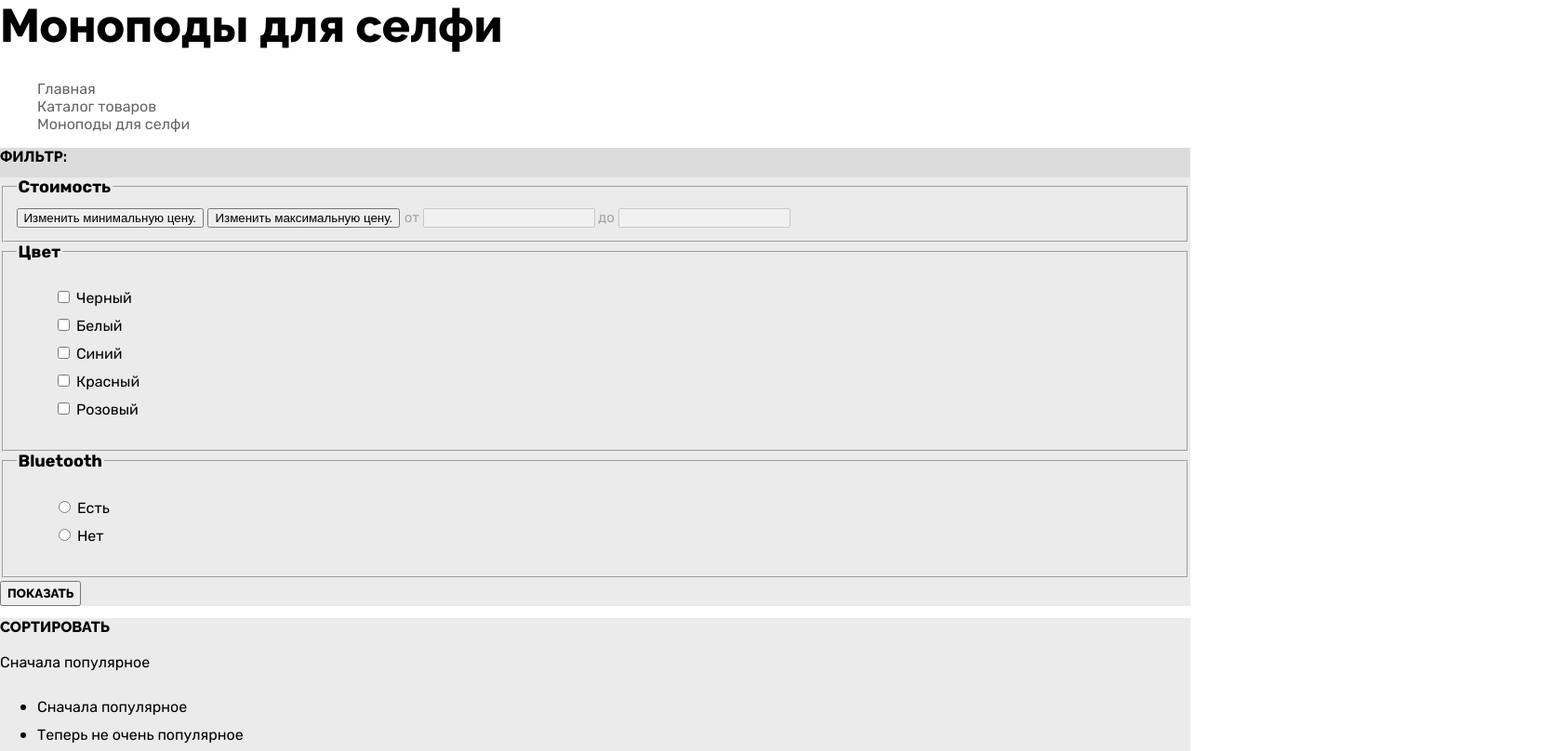
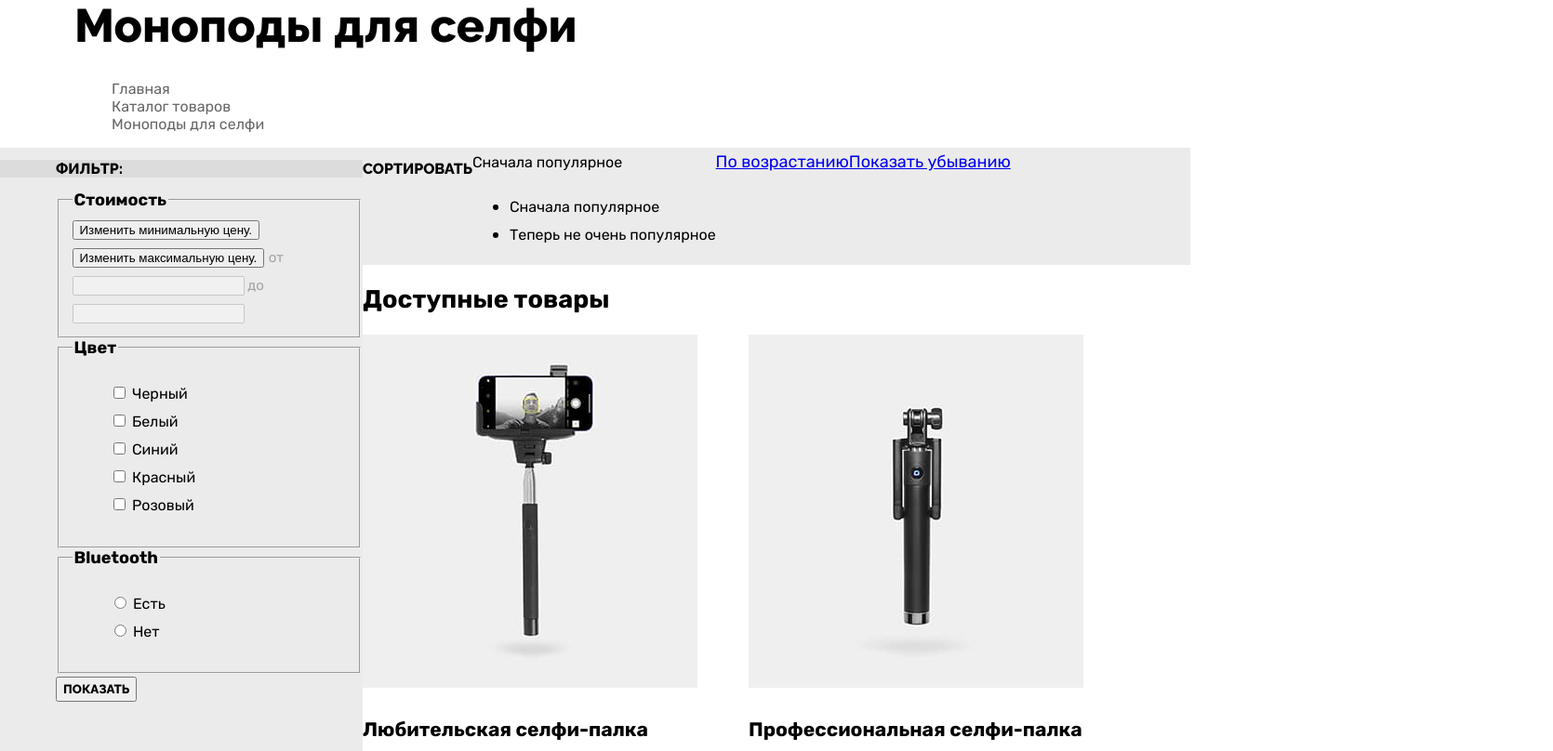
Before and after one commit to megokryak/429567-device-32, a plain HTML site: page catalog.html in a window 1280 px wide. Shown: the part 318-1126 px from the top of the page at 93% size, 1670 px wide, since content can reach past the window. Drawn offline with Linux system fonts and the light colour scheme.

Commit message:
Выполнил второе задание с каталого

```diff
--- a/catalog.html
+++ b/catalog.html
@@ -6,7 +6,7 @@
     <link rel="stylesheet" href="css/styles.css">
   </head>
   <body>
-    <header class="page-header">
+    <header class="page-header container">
       <nav class="navigation">
         <a class="logo" href="">
           <img src="img/device.svg" width="145" height="36" alt="Device логотип магазина.">
@@ -21,6 +21,35 @@
             <a class="submenu-link" href="#">Войти</a>
             <a class="submenu-link" href="#">Сравнить</a>
             <a class="submenu-link" href="#">Корзина</a>
+            <div class="basket">
+              <ul class="basket-list">
+                <li class="basket-item">
+                  <a  class="basket-item-link" href="#">
+                    <img class="basket-item-img" src="img/products/product-1-mini.jpg" alt="Любительская селфи палочка" width="41" height="43">
+                    <p class="basket-item-name">Любительская селфи-палка</p>
+                    <button class="basket-item-del">Удалить из корзины</button>
+                  </a>
+                </li>
+                <li class="basket-item">
+                  <a  class="basket-item-link" href="#">
+                    <img class="basket-item-img" src="img/products/product-2-mini.jpg" alt="Профессиональная селфи палочка" width="41" height="43">
+                    <p class="basket-item-name">Профессиональная селфи-палка</p>
+                    <button class="basket-item-del">Удалить из корзины</button>
+                  </a>
+                </li>
+              </ul>
+              <table class="basket-total total">
+                <tr class="total-row">
+                  <td class="total-col">Товаров:</td>
+                  <td class="total-col">2</td>
+                </tr>
+                <tr class="total-row">
+                  <td class="total-col">Сумма:</td>
+                  <td class="total-col">2000 Р</td>
+                </tr>
+              </table>
+              <a class="basket-open" href="#">Открыть корзину</a>
+            </div>
           </div>
         </div>
         <ul class="page-navigation-list">
@@ -57,7 +86,7 @@
       </nav>
     </header>
     <main class="main-inner">
-      <header class="inner-header">
+      <header class="inner-header container">
         <h1 class="inner-header-title">Моноподы для селфи</h1>
         <ul class="breadcrumbs">
           <li class="breadcrumbs-item">
@@ -71,6 +100,7 @@
           </li>
         </ul>
       </header>
+      <div class="main-inner-wrapper">
         <section class="filter-products">
           <h2 class="filter-products-title">Фильтр:</h2>
           <form class="filter" action="https://echo.htmlacademy.ru/" method="GET">
@@ -155,7 +185,7 @@
             <button class="button" type="submit">Показать</button>
           </form>
         </section>
-
+        <div class="products-wrapper">
           <section class="sort-products">
             <h2 class="sort-products-title">Сортировать</h2>
             <div class="sort-products-wrapper">
@@ -176,9 +206,9 @@
               <span class="visually-hidden">Показать убыванию</span>
             </a>
           </section>
-
           <section class="products">
             <h2 class="visually-hidden">Доступные товары</h2>
+            <div class="product-list">
               <div class="product-card">
                 <a class="product-card-link" href="#">
                   <img class="product-card-image" src="img/products/product-1.jpg" width="360" height="380" alt="Селфи-палка для любителей.">
@@ -219,6 +249,7 @@
                 <b class="product-card-price">4900 ₽</b>
                 <a class="product-card-button" href="#">Подробнее</a>
               </div>
+            </div>
             <button class="pagination-show-more" type="button">Загрузить ещё</button>
             <ul class="pagination">
               <li class="pagination-item">
@@ -245,10 +276,11 @@
             </ul>
 
           </section>
-
+        </div>
+      </div>
     </main>
     <footer class="footer">
-      <div class="footer-wrapper">
+      <div class="footer-wrapper container">
         <div class="footer-wrapper-address">
           <a class="footer-logo-link" href="#">
             <img class="footer-logo" src="img/logo-footer.svg" width="145" height="36" alt="Логотип Device футер">
--- a/css/styles.css
+++ b/css/styles.css
@@ -556,9 +556,21 @@ body {
 /*header*/
 
 /*filter*/
+.main-inner-wrapper{
+  color: #000000;
+  background-color: #EBEBEB;
+  display: flex;
+  justify-content: center;
+}
+
+.products-wrapper {
+  display: flex;
+  width: 830px;
+  flex-direction: column;
+}
+
 .filter-products {
-  color: #000000;
-  background-color: #dcdcdc;
+  width: 330px;
 }
 
 .filter-products-title, .sort-products-title {
@@ -567,6 +579,23 @@ body {
   line-height: 19px;
   color: #000000;
   text-transform: uppercase;
+}
+
+.filter-products-title {
+  color: #000000;
+  background-color: #DCDCDC;
+  position: relative;
+  z-index: 1;
+}
+
+.filter-products-title::before {
+  content: "";
+  position: absolute;
+  height: 100%;
+  width: 100vw;
+  right: 0;
+  background-color: #dcdcdc;
+  z-index: -1;
 }
 
 .filter {
@@ -609,6 +638,7 @@ body {
 .sort-products {
   color: #000000;
   background-color: #EBEBEB;
+  display: flex;
 }
 
 
@@ -621,6 +651,33 @@ body {
 /*Sort*/
 
 /*products*/
+
+.products{
+  background-color: #ffffff;
+  position: relative;
+  z-index: 1;
+}
+
+.products::before {
+  content: "";
+  position: absolute;
+  height: 100%;
+  width: 100vw;
+  top: 0;
+  left: 0;
+  background-color: #ffffff;
+  z-index: -1;
+}
+
+.product-list {
+  display: grid;
+  grid-template-columns: 1fr 1fr;
+}
+
+.product-card {
+  width: 360px;
+}
+
 .product-card-button {
   font-family: "Raleway", sans-serif;
   line-height: 21px;
@@ -641,6 +698,12 @@ body {
   font-weight: 400;
 }
 
+.pagination {
+  margin: 0 auto;
+  display: flex;
+  width: 760px;
+}
+
 .pagination-item {
   list-style-type: none;
 }
@@ -651,6 +714,7 @@ body {
   line-height: 19px;
   color: #000000;
   text-transform: uppercase;
+  width: 760px;
 }
 
 .pagination-link {
```
Lines whose indentation alone changed are shown as unchanged.
